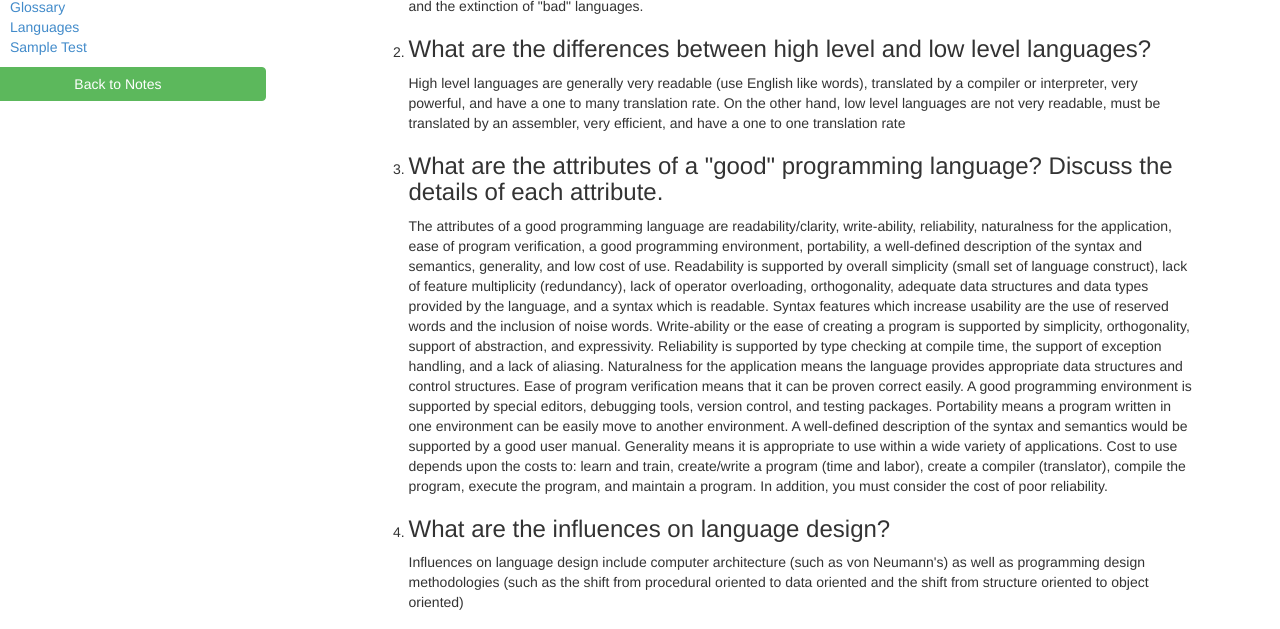
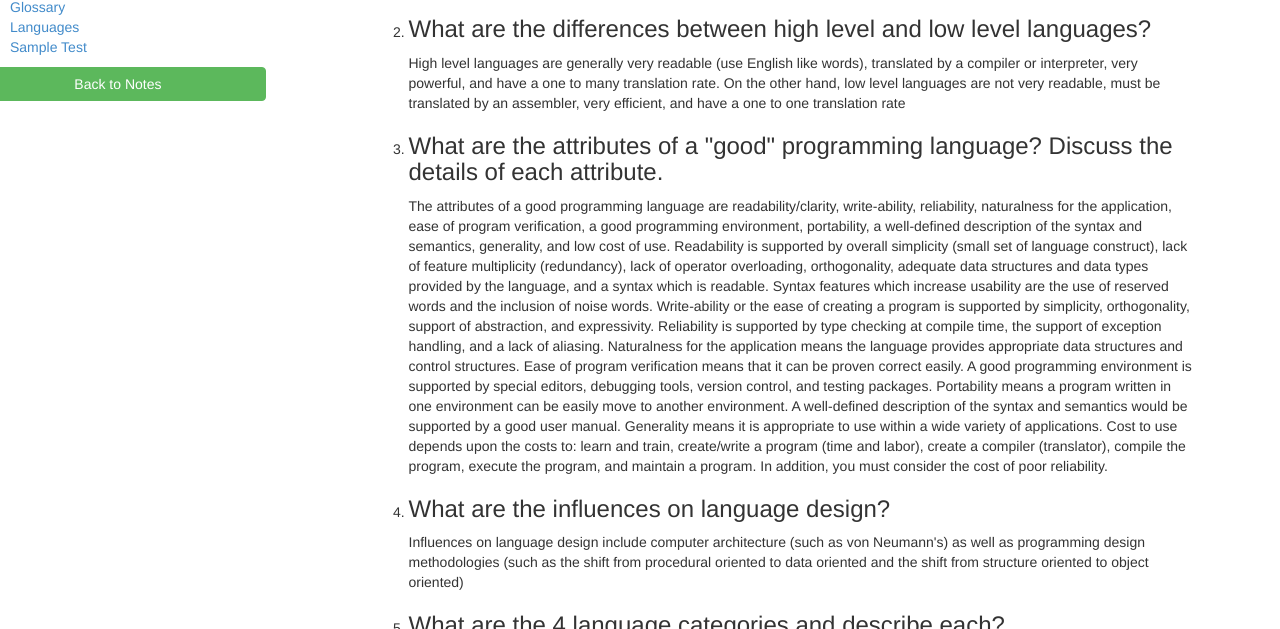
Before and after one commit to tlindsay/CS410-Notes, a plain HTML site: page midtermStudyGuide.html in a window 1280 px wide. Shown: the part 281-910 px from the top of the page. Drawn offline with Linux system fonts and the light colour scheme.

Commit message:
Resolved conflict

```diff
--- a/midtermStudyGuide.html
+++ b/midtermStudyGuide.html
@@ -59,11 +59,6 @@
 				<div class="col-lg-9">
 					<div class="content">
 						<section id="test-questions">
-<<<<<<< HEAD
-							<!-- TEST QUESTIONS GO HERE -->
-
-							<!-- END TEST QUESTIONS SECTION -->
-=======
 							<h2 id="chapter1">Chapter 1</h2>
 							<ol>
 								<li>
```
